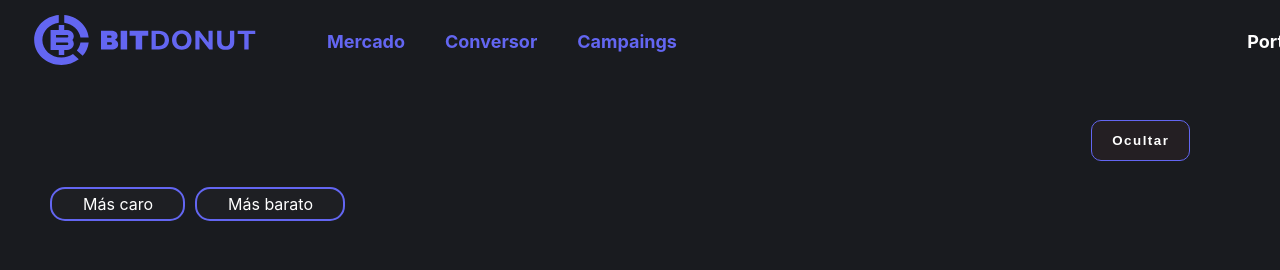
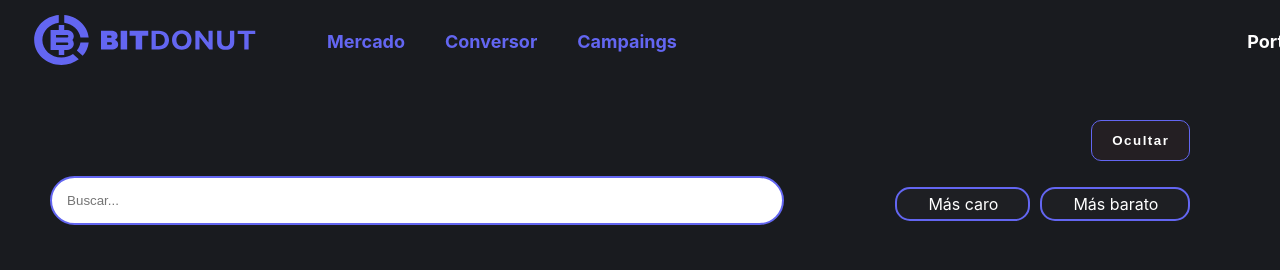
Before and after one commit to 0xukhezo/BitDonut, a React (Create React App) app in the folder client/: page /coins in a window 1280 px wide. Both pictures are taken after a click on the button "Filtros". Shown: the top 270 px of the page. Built offline with nearby package versions, Linux system fonts and the light colour scheme; no server answers.

Commit message:
SearchBar and implementation in coins page

```diff
--- a/client/src/Components/Coins/Coins.css
+++ b/client/src/Components/Coins/Coins.css
@@ -75,3 +75,8 @@
   justify-content: flex-end;
   margin: 0 7%;
 }
+#search-container {
+  margin-top: 15px;
+  display: flex;
+  justify-content: space-between;
+}
--- a/client/src/Components/Coins/Coins.js
+++ b/client/src/Components/Coins/Coins.js
@@ -1,6 +1,7 @@
 import React, { useState, useEffect } from "react";
 import CoinCard from "../CoinCard/CoinCard";
 import NavBar from "../Layout/NavBar";
+import SearchBar from "../SearchBar/SearchBar";
 
 import "./Coins.css";
 
@@ -17,6 +18,10 @@ function Coins({ coins }) {
 
   let closeSearch = () => {
     setSearch("");
+  };
+
+  let getInfo = (searching) => {
+    setSearch(searching);
   };
 
   let openDisplay = () => {
@@ -83,6 +88,9 @@ function Coins({ coins }) {
               <button onClick={hiddeDisplay}>Ocultar</button>
             </div>
             <div id="filters-box">
+              <div id="search-container">
+                <SearchBar getInfo={getInfo} />
+              </div>
               <ul id="filters">
                 {sortOptions.map((option) => (
                   <li>
--- /dev/null
+++ b/client/src/Components/SearchBar/SearchBar.css
@@ -0,0 +1,7 @@
+#search {
+  width: 700px;
+  padding: 2%;
+  margin-left: 50px;
+  border-radius: 30px;
+  border: 2px solid #6366f1;
+}
--- /dev/null
+++ b/client/src/Components/SearchBar/SearchBar.js
@@ -0,0 +1,22 @@
+import "./SearchBar.css";
+
+export default function SearchBar(props) {
+  const handleSearchChange = (e) => {
+    let query = e.currentTarget.value;
+    props.getInfo(query.toLowerCase());
+  };
+
+  return (
+    <div>
+      <div>
+        <input
+          type="text"
+          name="search"
+          id="search"
+          placeholder="Buscar..."
+          onChange={(e) => handleSearchChange(e)}
+        />
+      </div>
+    </div>
+  );
+}
```
